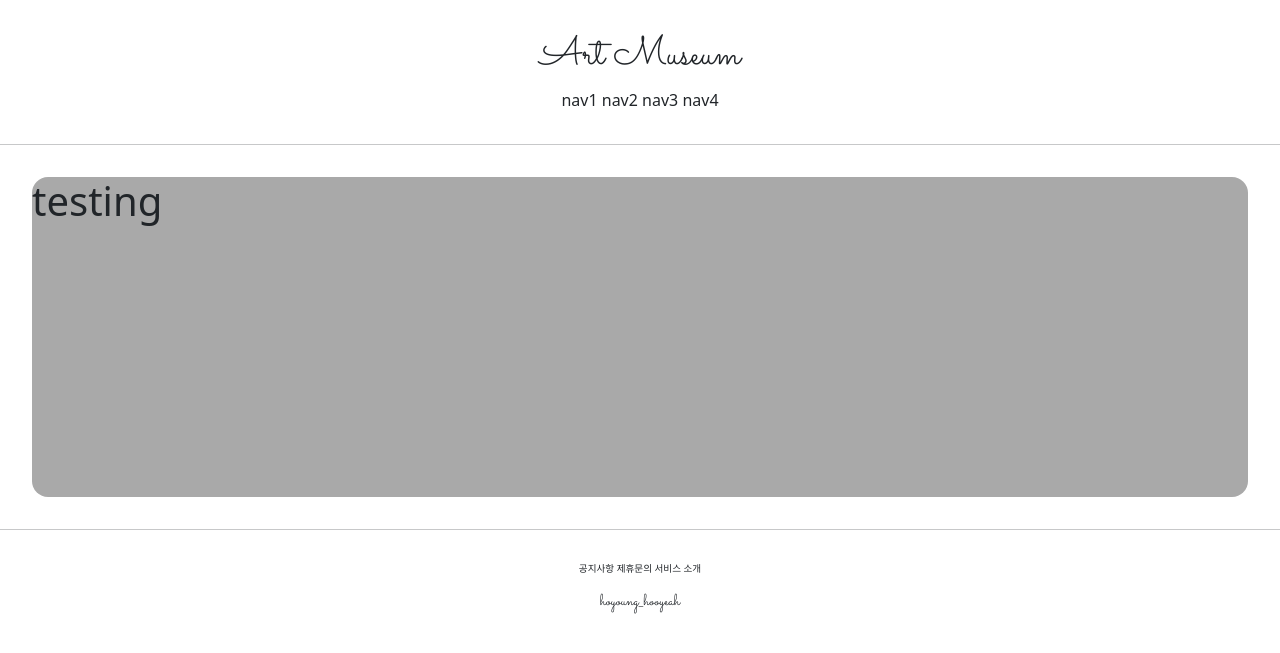
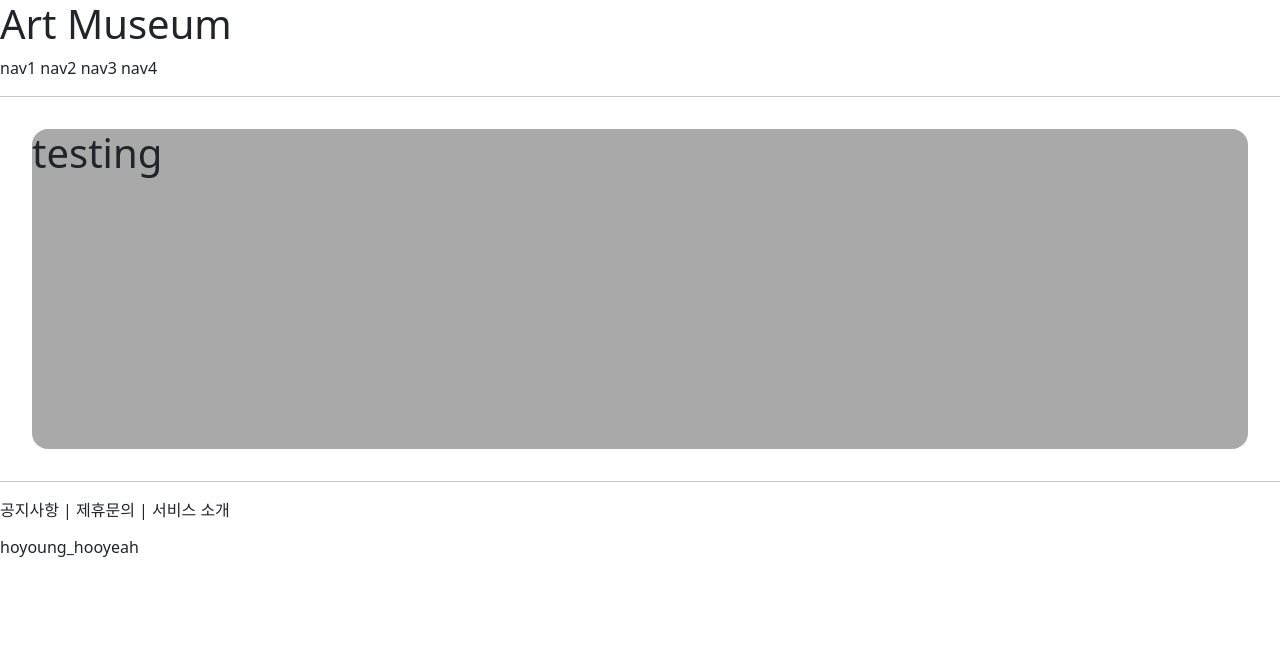
Before and after one commit to JeongJuyeony/gis_6ban_3, a Django app: page /accounts/hello_world/ in a window 1280 px wide. Shown: the top 653 px of the page. Run offline with Django 3.2, Linux system fonts and the light colour scheme; parts of the project's set-up code (start-up, migrations or seed data) failed here and were passed over; some web fonts are replaced.

Commit message:
10/11 6ban_3 commit 3

```diff
--- a/gis_6ban_3/settings.py
+++ b/gis_6ban_3/settings.py
@@ -136,6 +136,12 @@
 
 STATIC_URL = '/static/'
 
+STATIC_ROOT = os.path.join(BASE_DIR, 'staticfiles')
+
+STATICFILES_DIRS = [
+    BASE_DIR / "static",
+]
+
 # Default primary key field type
 # https://docs.djangoproject.com/en/3.2/ref/settings/#default-auto-field
 
--- a/templates/footer.html
+++ b/templates/footer.html
@@ -1,14 +1,15 @@
 
 
-    <div style="text-align: center; margin-top: 2rem;">
-        <div style="font-size: .6rem;">
-            <span>공지사항</span>
-            <span>제휴문의</span>
+    <div class="ArtMuseum_footer">
+
+        <div class="ArtMuseum_footer_botton">
+            <span>공지사항</span> |
+            <span>제휴문의</span> |
             <span>서비스 소개</span>
         </div>
 
         <div style="margin-top: 1rem;">
-            <h6 style="margin-top: 1rem; font-family: 'Sacramento', cursive;">hoyoung_hooyeah</h6>
+            <h6 class="ArtMuseum_logo">hoyoung_hooyeah</h6>
         </div>
 
     </div>
--- a/templates/head.html
+++ b/templates/head.html
@@ -1,3 +1,5 @@
+{% load static %}
+
 <head>
     <meta charset="UTF-8">
     <title>Art_museum</title>
@@ -10,4 +12,7 @@
     <link rel="preconnect" href="https://fonts.gstatic.com" crossorigin>
     <link href="https://fonts.googleapis.com/css2?family=Fleur+De+Leah&family=Sacramento&display=swap" rel="stylesheet">
 
+    {# DEFAULT CSS LINK #}
+    <link rel="stylesheet" type="text/css" href="{% static 'base.css' %}">
+
 </head>
--- a/templates/header.html
+++ b/templates/header.html
@@ -1,8 +1,8 @@
 
 
-    <div style="text-align: center; margin: 2rem 0;">
+    <div class="ArtMuseum_header">
         <div>
-            <h1 style="font-family: 'Sacramento', cursive;">Art Museum</h1>
+            <h1 class="ArtMuseum_logo">Art Museum</h1>
         </div>
         <div>
             <span>nav1</span>
```
